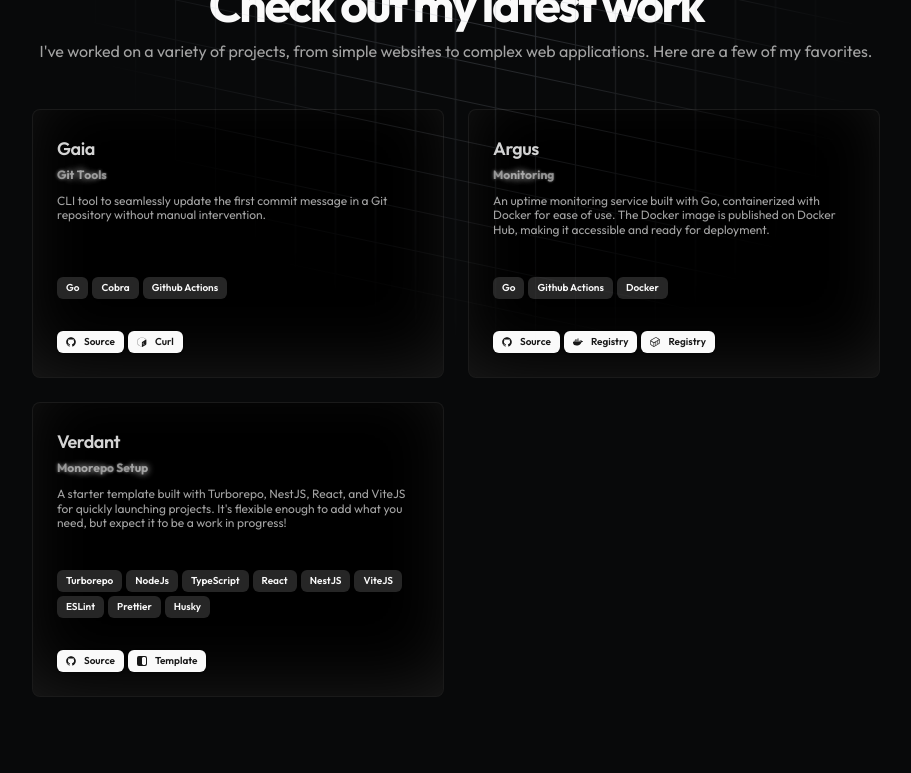
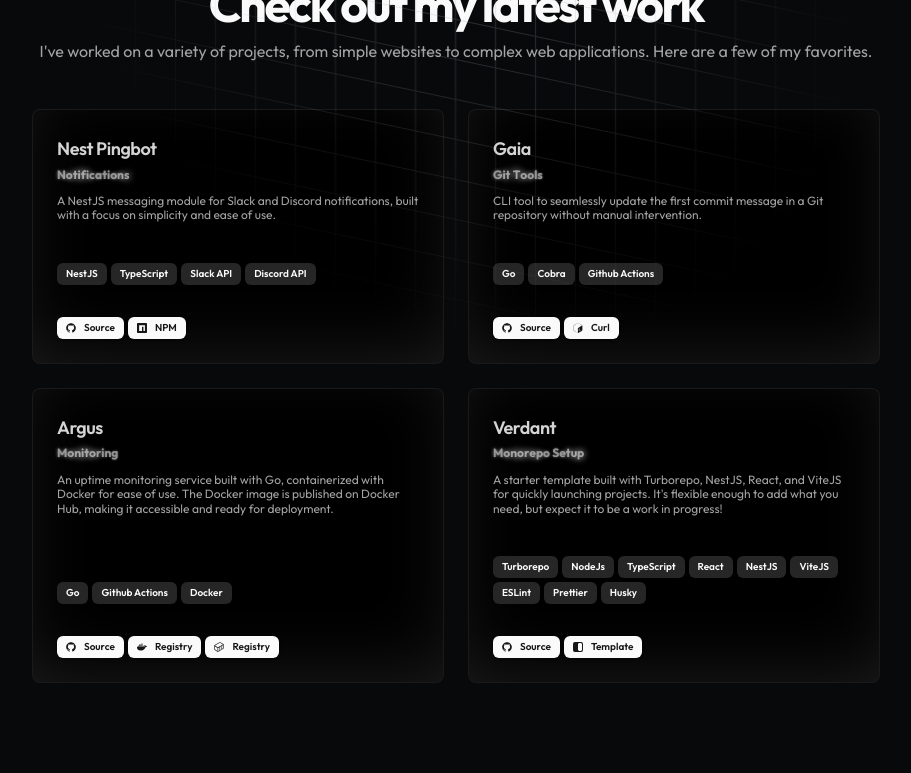
Before and after one commit to tejastn10/nimbus, a Next.js app: page / in a window 1280 px wide. Shown: the part 900-1673 px from the top of the page, without its empty margins (184-1095 px from the left). Built offline with nearby package versions, Linux system fonts and the light colour scheme.

Commit message:
feat: add Nest Pingbot project to resume data

```diff
--- a/src/data/resume.ts
+++ b/src/data/resume.ts
@@ -133,6 +133,27 @@ export const DATA = {
 	],
 
 	projects: [
+		{
+			title: "Nest Pingbot",
+			href: "https://github.com/tejastn10/nest-pingbot",
+			purpose: "Notifications",
+			featured: true,
+			description:
+				"A NestJS messaging module for Slack and Discord notifications, built with a focus on simplicity and ease of use.",
+			technologies: ["NestJS", "TypeScript", "Slack API", "Discord API"],
+			links: [
+				{
+					type: "Source",
+					href: "https://github.com/tejastn10/nest-pingbot",
+					icon: Icons.github(),
+				},
+				{
+					type: "NPM",
+					href: "https://www.npmjs.com/package/nest-pingbot",
+					icon: Icons.npm(),
+				},
+			],
+		},
 		{
 			title: "Gaia",
 			href: "https://github.com/tejastn10/gaia",
```
